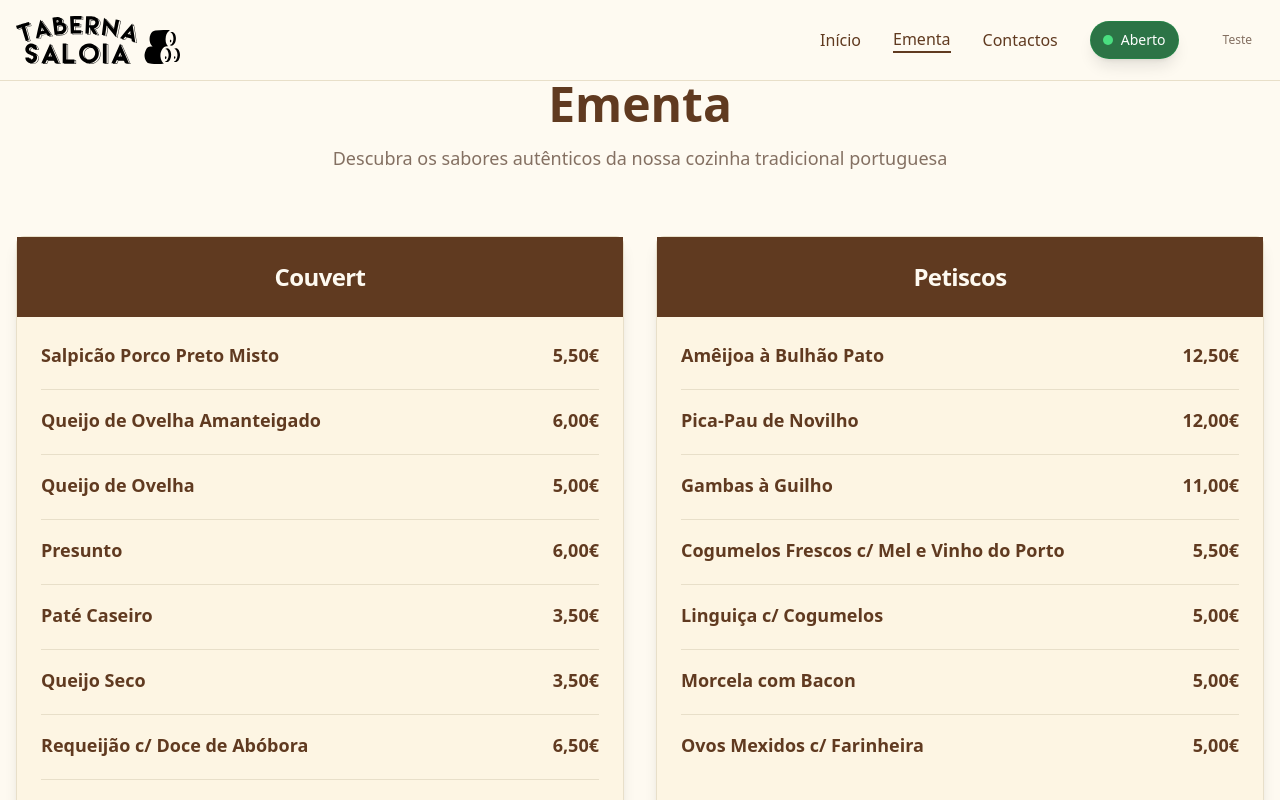
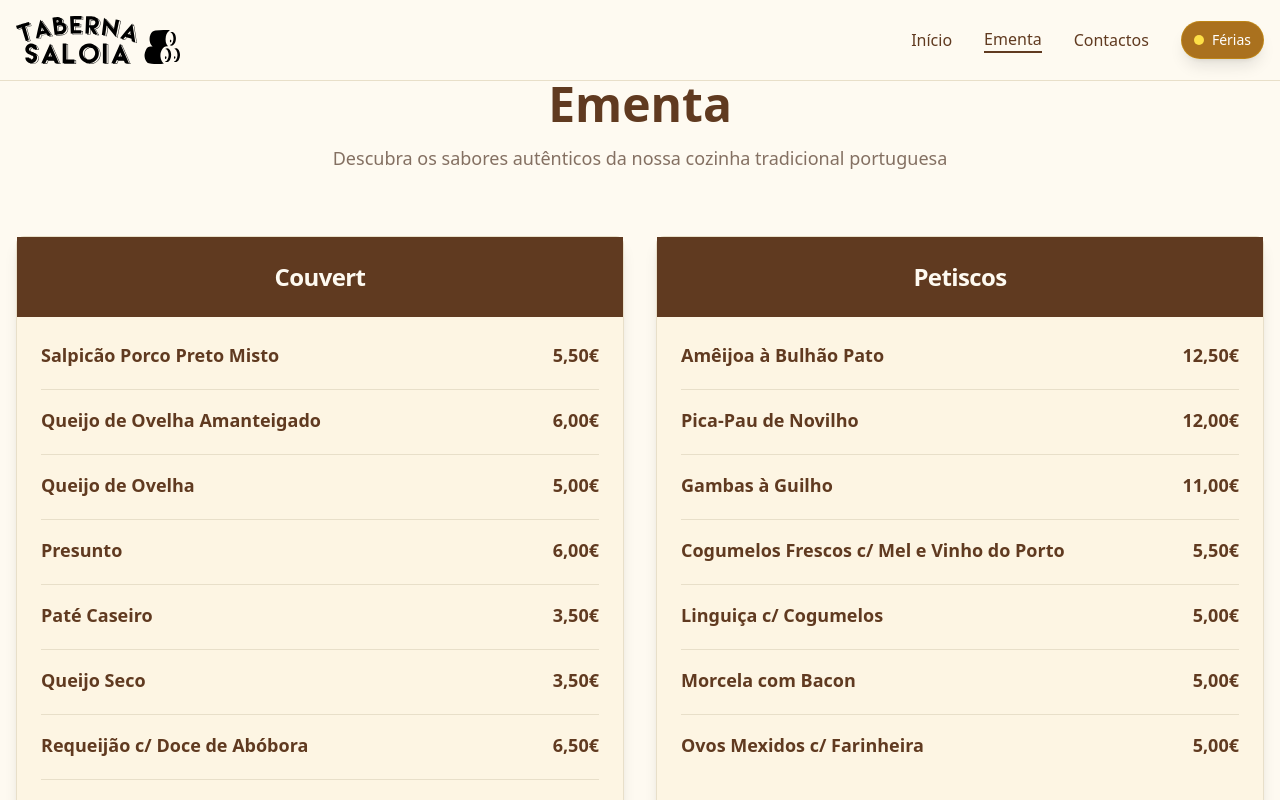
Before and after one commit to raging04/saloia-showcase, a React (Vite) app: page /ementa in a window 1280 px wide. Shown: the top 800 px of the page. Built offline with nearby package versions, Linux system fonts and the light colour scheme.

Commit message:
Update Header.tsx

```diff
--- a/src/components/Header.tsx
+++ b/src/components/Header.tsx
@@ -7,111 +7,24 @@ import { Dialog, DialogContent, DialogTrigger } from "@/components/ui/dialog";
 
 const Header = () => {
   const [isMenuOpen, setIsMenuOpen] = useState(false);
-  const [testMode, setTestMode] = useState(false);
-  const [testStatus, setTestStatus] = useState("open");
   const [showStatusTooltip, setShowStatusTooltip] = useState(false);
   const location = useLocation();
 
   // Função para determinar o status do restaurante
   const getRestaurantStatus = () => {
-    // Modo de teste
-    if (testMode) {
-      if (testStatus === "open") {
-        return {
-          status: "open",
-          message: "Estamos abertos agora",
-          nextOpening: "Fechamos às 23:00",
-          color: "bg-green-500",
-          pulseColor: "bg-green-500"
-        };
-      } else if (testStatus === "closed") {
-        return {
-          status: "closed",
-          message: "Fechado",
-          nextOpening: "Abrimos às 12:00",
-          color: "bg-red-500",
-          pulseColor: "bg-red-500"
-        };
-      } else if (testStatus === "vacation") {
+    // Estado de férias até dia 7 de setembro
     return {
       status: "vacation",
       message: "Estamos de férias",
-          nextOpening: "Voltamos em breve",
+      nextOpening: "Voltamos dia 7 de Setembro",
       color: "bg-yellow-500",
       pulseColor: "bg-yellow-500"
     };
-      }
-    }
-
-    const now = new Date();
-    const currentHour = now.getHours();
-    const currentDay = now.getDay(); // 0 = Domingo, 1 = Segunda, etc.
-
-    // Verificar se é domingo
-    if (currentDay === 0) {
-      return {
-        status: "closed",
-        message: "Encerrado aos domingos",
-        nextOpening: "Amanhã às 12:00",
-        color: "bg-red-500",
-        pulseColor: "bg-red-500"
-      };
-    }
-
-    // Verificar se é quarta-feira (sem jantar)
-    if (currentDay === 3 && currentHour >= 19) {
-      return {
-        status: "closed",
-        message: "Encerrado ao jantar às quartas-feiras",
-        nextOpening: "Amanhã às 12:00",
-        color: "bg-red-500",
-        pulseColor: "bg-red-500"
-      };
-    }
-
-    // Verificar horário de funcionamento
-    if (currentHour >= 12 && currentHour < 15) {
-      return {
-        status: "open",
-        message: "Estamos abertos agora",
-        nextOpening: "Fechamos às 15:00",
-        color: "bg-green-500",
-        pulseColor: "bg-green-500"
-      };
-    } else if (currentHour >= 19 && currentHour < 23) {
-      return {
-        status: "open",
-        message: "Estamos abertos agora",
-        nextOpening: "Fechamos às 23:00",
-        color: "bg-green-500",
-        pulseColor: "bg-green-500"
-      };
-    } else if (currentHour >= 15 && currentHour < 19) {
-      return {
-        status: "closed",
-        message: "Fechado para almoço",
-        nextOpening: "Abrimos às 19:00",
-        color: "bg-red-500",
-        pulseColor: "bg-red-500"
-      };
-    } else {
-      return {
-        status: "closed",
-        message: "Fechado",
-        nextOpening: "Abrimos às 12:00",
-        color: "bg-red-500",
-        pulseColor: "bg-red-500"
-      };
-    }
   };
 
   const restaurantStatus = getRestaurantStatus();
 
-  const toggleTestStatus = () => {
-    if (testStatus === "open") setTestStatus("closed");
-    else if (testStatus === "closed") setTestStatus("vacation");
-    else setTestStatus("open");
-  };
+
 
   const menuItems = [
     { name: "Início", href: "/" },
@@ -196,29 +109,7 @@ const Header = () => {
               </Tooltip>
             </TooltipProvider>
 
-            {/* Test Button */}
-            <Button
-              variant="ghost"
-              size="sm"
-              onClick={() => {
-                setTestMode(!testMode);
-                if (!testMode) setTestStatus("open");
-              }}
-              className="text-xs text-muted-foreground hover:text-foreground"
-            >
-              {testMode ? "Teste ON" : "Teste"}
-            </Button>
 
-            {testMode && (
-              <Button
-                variant="outline"
-                size="sm"
-                onClick={toggleTestStatus}
-                className="text-xs border-yellow-500 text-yellow-600 hover:bg-yellow-500 hover:text-white"
-              >
-                {testStatus === "open" ? "🟢" : testStatus === "closed" ? "🔴" : "🟡"}
-              </Button>
-            )}
           </nav>
 
           {/* Mobile Menu Button */}
```
Lines whose indentation alone changed are shown as unchanged.
